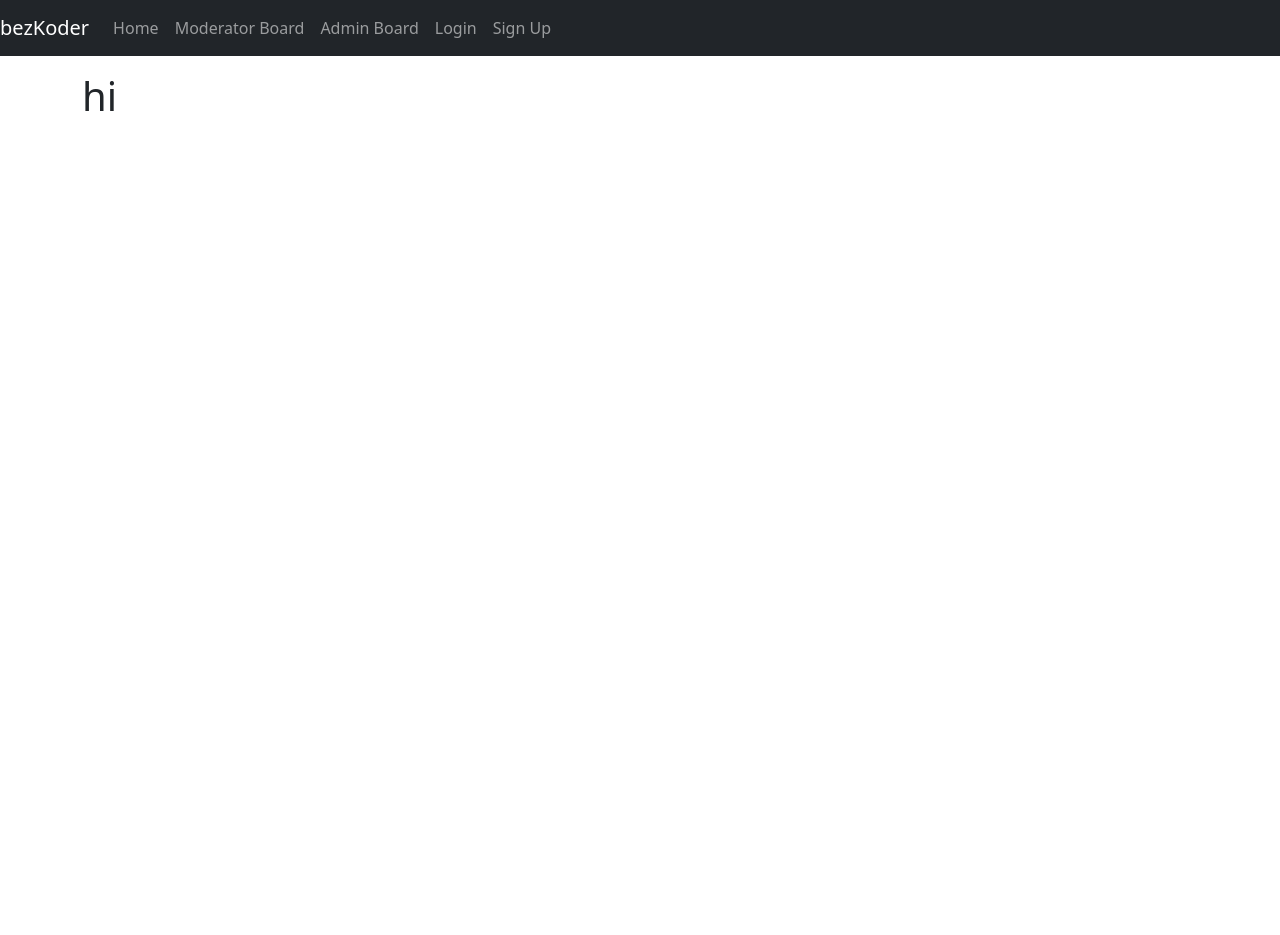
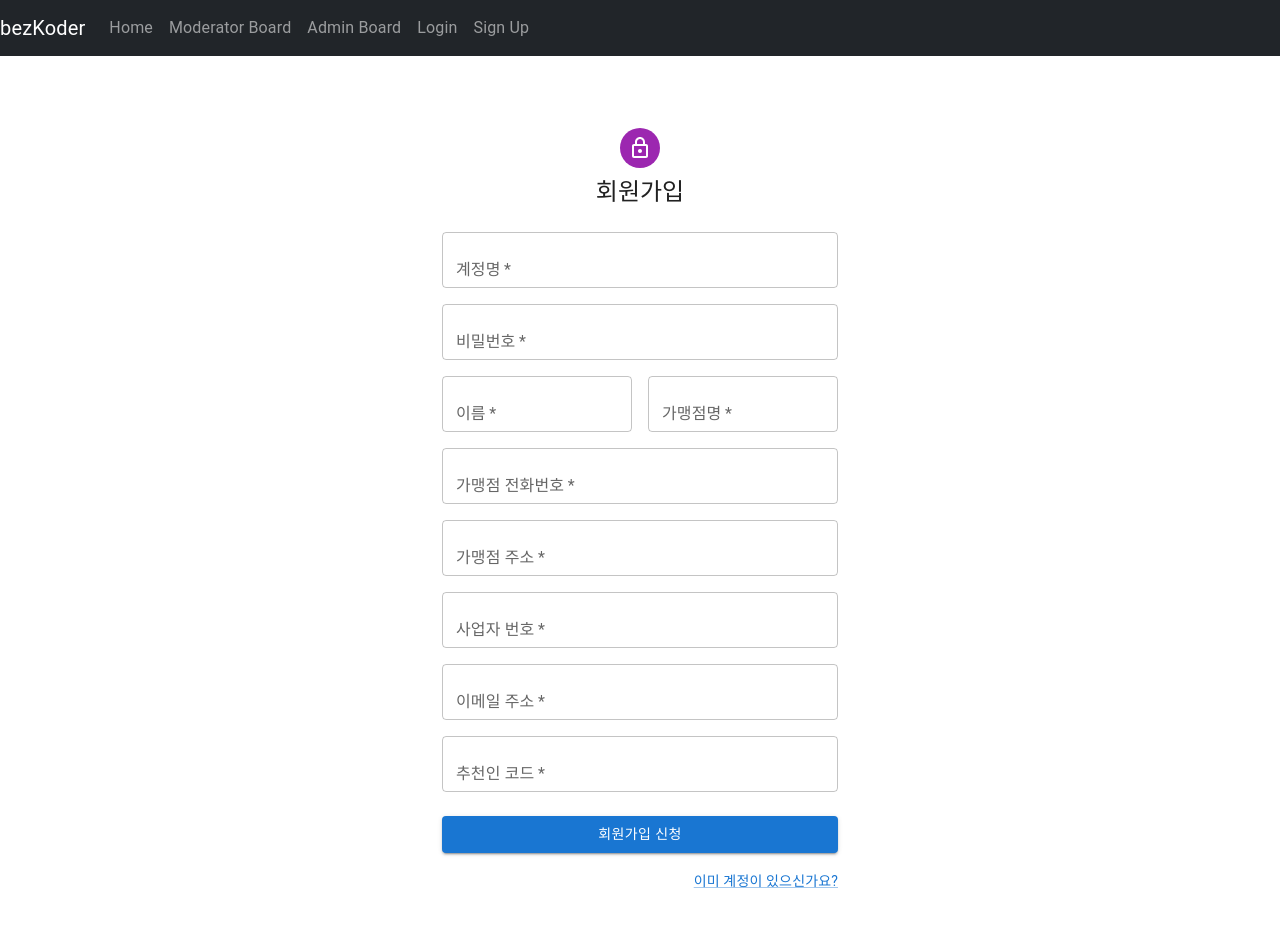
Before and after one commit to sanacor/winefi-shop, a React (Create React App) app: page /register in a window 1280 px wide. Shown: the top 935 px of the page. Before the commit the page ends 800 px from the top, so only its background shows below. Built offline with nearby package versions, Linux system fonts and the light colour scheme; no server answers; the HTML template or start-up script is replaced by a standard one.

Commit message:
회원가입페이지 구현시작

```diff
--- a/package.json
+++ b/package.json
@@ -5,8 +5,12 @@
   "proxy": "https://api.winefi.site",
   "type": "module",
   "dependencies": {
+    "@emotion/react": "^11.7.1",
+    "@emotion/styled": "^11.6.0",
     "@material-ui/core": "^4.12.3",
     "@material-ui/icons": "^4.11.2",
+    "@mui/icons-material": "^5.3.1",
+    "@mui/material": "^5.4.0",
     "@reduxjs/toolkit": "^1.7.1",
     "@testing-library/jest-dom": "^4.2.4",
     "@testing-library/react": "^9.3.2",
--- a/src/components/register.component.js
+++ b/src/components/register.component.js
@@ -1,207 +1,168 @@
-import React/*, { Component }*/ from "react";
-//import Form from "react-validation/build/form";
-//import Input from "react-validation/build/input";
-//import CheckButton from "react-validation/build/button";
-//import { isEmail } from "validator";
+import * as React from 'react';
+import Avatar from '@mui/material/Avatar';
+import Button from '@mui/material/Button';
+import CssBaseline from '@mui/material/CssBaseline';
+import TextField from '@mui/material/TextField';
+import Link from '@mui/material/Link';
+import Grid from '@mui/material/Grid';
+import Box from '@mui/material/Box';
+import LockOutlinedIcon from '@mui/icons-material/LockOutlined';
+import Typography from '@mui/material/Typography';
+import Container from '@mui/material/Container';
+import { createTheme, ThemeProvider } from '@mui/material/styles';
 
-//import { connect } from "react-redux";
-//import { register } from "../actions/auth";
-/*
-const required = (value) => {
-  if (!value) {
-    return (
-      <div className="alert alert-danger" role="alert">
-        This field is required!
-      </div>
-    );
-  }
-};
-
-const email = (value) => {
-  if (!isEmail(value)) {
-    return (
-      <div className="alert alert-danger" role="alert">
-        This is not a valid email.
-      </div>
-    );
-  }
-};
-
-const vusername = (value) => {
-  if (value.length < 3 || value.length > 20) {
-    return (
-      <div className="alert alert-danger" role="alert">
-        The username must be between 3 and 20 characters.
-      </div>
-    );
-  }
-};
-
-const vpassword = (value) => {
-  if (value.length < 6 || value.length > 40) {
-    return (
-      <div className="alert alert-danger" role="alert">
-        The password must be between 6 and 40 characters.
-      </div>
-    );
-  }
-};
-
-class Register extends Component {
-  constructor(props) {
-    super(props);
-    this.handleRegister = this.handleRegister.bind(this);
-    this.onChangeUsername = this.onChangeUsername.bind(this);
-    this.onChangeEmail = this.onChangeEmail.bind(this);
-    this.onChangePassword = this.onChangePassword.bind(this);
-
-    this.state = {
-      username: "",
-      email: "",
-      password: "",
-      successful: false,
-    };
-  }
-
-  onChangeUsername(e) {
-    this.setState({
-      username: e.target.value,
-    });
-  }
-
-  onChangeEmail(e) {
-    this.setState({
-      email: e.target.value,
-    });
-  }
-
-  onChangePassword(e) {
-    this.setState({
-      password: e.target.value,
-    });
-  }
-
-  handleRegister(e) {
-    e.preventDefault();
-
-    this.setState({
-      successful: false,
-    });
-
-    this.form.validateAll();
-
-    if (this.checkBtn.context._errors.length === 0) {
-      this.props
-        .dispatch(
-          register(this.state.username, this.state.email, this.state.password)
-        )
-        .then(() => {
-          this.setState({
-            successful: true,
-          });
-        })
-        .catch(() => {
-          this.setState({
-            successful: false,
-          });
-        });
-    }
-  }
-
-  render() {
-    const { message } = this.props;
-
-    return (
-      <div className="col-md-12">
-        <div className="card card-container">
-          <img
-            src="//ssl.gstatic.com/accounts/ui/avatar_2x.png"
-            alt="profile-img"
-            className="profile-img-card"
-          />
-
-          <Form
-            onSubmit={this.handleRegister}
-            ref={(c) => {
-              this.form = c;
-            }}
-          >
-            {!this.state.successful && (
-              <div>
-                <div className="form-group">
-                  <label htmlFor="username">Username</label>
-                  <Input
-                    type="text"
-                    className="form-control"
-                    name="username"
-                    value={this.state.username}
-                    onChange={this.onChangeUsername}
-                    validations={[required, vusername]}
-                  />
-                </div>
-
-                <div className="form-group">
-                  <label htmlFor="email">Email</label>
-                  <Input
-                    type="text"
-                    className="form-control"
-                    name="email"
-                    value={this.state.email}
-                    onChange={this.onChangeEmail}
-                    validations={[required, email]}
-                  />
-                </div>
-
-                <div className="form-group">
-                  <label htmlFor="password">Password</label>
-                  <Input
-                    type="password"
-                    className="form-control"
-                    name="password"
-                    value={this.state.password}
-                    onChange={this.onChangePassword}
-                    validations={[required, vpassword]}
-                  />
-                </div>
-
-                <div className="form-group">
-                  <button className="btn btn-primary btn-block">Sign Up</button>
-                </div>
-              </div>
-            )}
-
-            {message && (
-              <div className="form-group">
-                <div className={ this.state.successful ? "alert alert-success" : "alert alert-danger" } role="alert">
-                  {message}
-                </div>
-              </div>
-            )}
-            <CheckButton
-              style={{ display: "none" }}
-              ref={(c) => {
-                this.checkBtn = c;
-              }}
-            />
-          </Form>
-        </div>
-      </div>
-    );
-  }
+function Copyright(props) {
+  return (
+    <Typography variant="body2" color="text.secondary" align="center" {...props}>
+      {'Copyright © '}
+      <Link color="inherit" href="https://mui.com/">
+        Wine-Fi
+      </Link>{' '}
+      {new Date().getFullYear()}
+      {'.'}
+    </Typography>
+  );
 }
 
-function mapStateToProps(state) {
-  const { message } = state.message;
-  return {
-    message,
+const theme = createTheme();
+
+export default function SignUp() {
+  const handleSubmit = (event) => {
+    event.preventDefault();
+    const data = new FormData(event.currentTarget);
+    // eslint-disable-next-line no-console
+    console.log(data.entries());
+    console.log({
+      email: data.get('email'),
+      password: data.get('password'),
+    });
   };
+
+  return (
+    <ThemeProvider theme={theme}>
+      <Container component="main" maxWidth="xs">
+        <CssBaseline />
+        <Box
+          sx={{
+            marginTop: 8,
+            display: 'flex',
+            flexDirection: 'column',
+            alignItems: 'center',
+          }}
+        >
+          <Avatar sx={{ m: 1, bgcolor: 'secondary.main' }}>
+            <LockOutlinedIcon />
+          </Avatar>
+          <Typography component="h1" variant="h5">
+            회원가입
+          </Typography>
+          <Box component="form" noValidate onSubmit={handleSubmit} sx={{ mt: 3 }}>
+            <Grid container spacing={2}>
+              <Grid item xs={12}>
+                <TextField
+                  required
+                  fullWidth
+                  id="username"
+                  label="계정명"
+                  name="username"
+                  autoComplete="username"
+                />
+              </Grid>
+              <Grid item xs={12}>
+                <TextField
+                  required
+                  fullWidth
+                  name="password"
+                  label="비밀번호"
+                  type="password"
+                  id="password"
+                  autoComplete="new-password"
+                />
+              </Grid>
+              <Grid item xs={12} sm={6}>
+                <TextField
+                  required
+                  fullWidth
+                  id="retpName"
+                  label="이름"
+                  name="retpName"
+                />
+              </Grid>
+              <Grid item xs={12} sm={6}>
+                <TextField
+                  required
+                  fullWidth
+                  id="retlName"
+                  label="가맹점명"
+                  name="retlName"
+                />
+              </Grid>
+              <Grid item xs={12}>
+                <TextField
+                  required
+                  fullWidth
+                  id="retlName"
+                  label="가맹점 전화번호"
+                  name="retlName"
+                />
+              </Grid>
+              <Grid item xs={12}>
+                <TextField
+                  required
+                  fullWidth
+                  id="retlName"
+                  label="가맹점 주소"
+                  name="retlName"
+                />
+              </Grid>
+              <Grid item xs={12}>
+                <TextField
+                  required
+                  fullWidth
+                  id="regNo"
+                  label="사업자 번호"
+                  name="regNo"
+                />
+              </Grid>
+              <Grid item xs={12}>
+                <TextField
+                  required
+                  fullWidth
+                  id="email"
+                  label="이메일 주소"
+                  name="email"
+                  autoComplete="email"
+                />
+              </Grid>
+              <Grid item xs={12}>
+                <TextField
+                  required
+                  fullWidth
+                  id="promoCode"
+                  label="추천인 코드"
+                  name="promoCode"
+                />
+              </Grid>
+            </Grid>
+            <Button
+              type="submit"
+              fullWidth
+              variant="contained"
+              sx={{ mt: 3, mb: 2 }}
+            >
+              회원가입 신청
+            </Button>
+            <Grid container justifyContent="flex-end">
+              <Grid item>
+                <Link href="/login" variant="body2">
+                  이미 계정이 있으신가요?
+                </Link>
+              </Grid>
+            </Grid>
+          </Box>
+        </Box>
+        <Copyright sx={{ mt: 5 }} />
+      </Container>
+    </ThemeProvider>
+  );
 }
-
-export default connect(mapStateToProps)(Register);
-*/
-
-function Register(props) {
-  return <h1>hi</h1>;
-}
-
-export default Register;
--- a/src/features/auth/loginSlice.js
+++ b/src/features/auth/loginSlice.js
@@ -34,15 +34,6 @@
       }
     }
     */
-   setUserInfo(state, action) {
-    state.isSignedIn = true;
-    state.user = {
-        isSignedIn : true,
-        user : {
-            "test" : "Test"
-        }
-    }
-   },
    setFcmToken(state,action) {
      state.fcmToken = action.payload;
      console.log("In setFcmToken ", action.payload);
```
Also changed, not shown: 2 other files (tests, documents, lock files or other folders).
